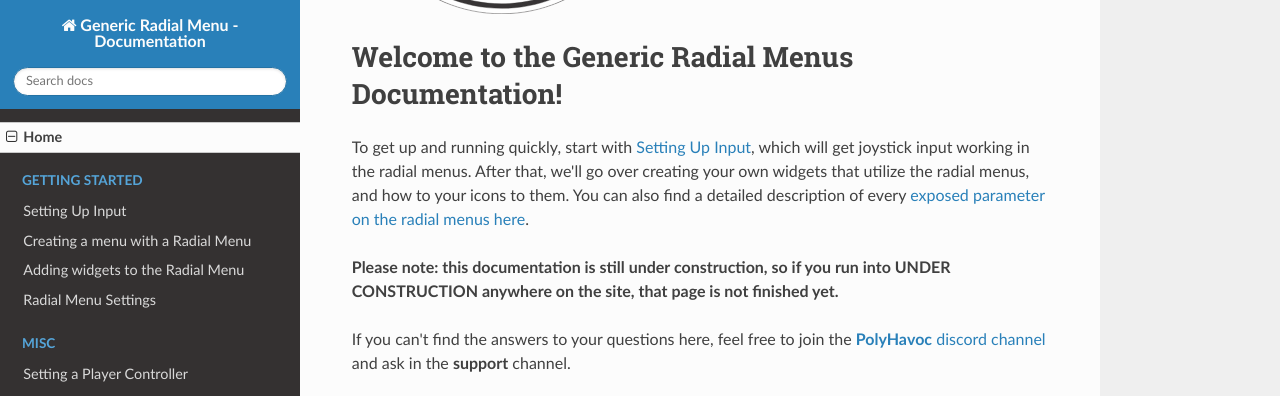
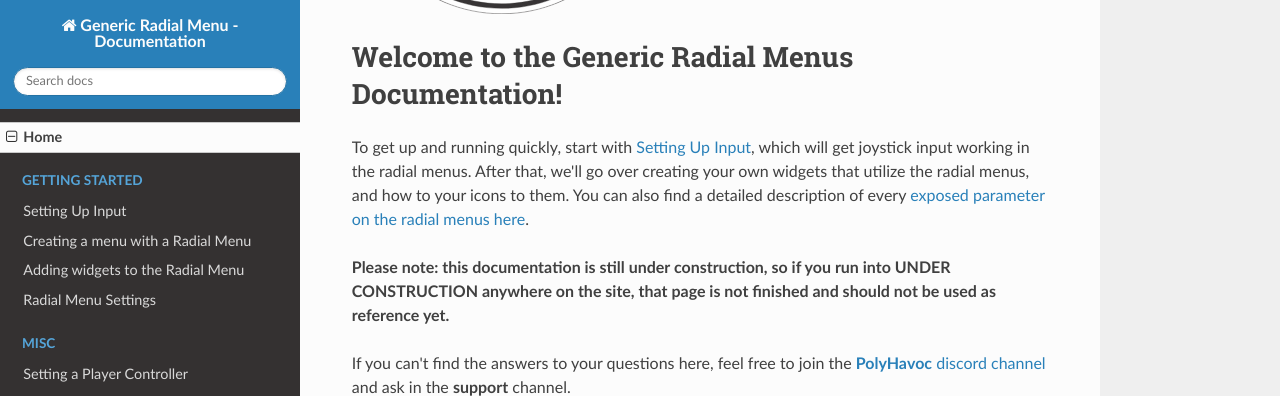
Before and after one commit to DeepFriedCircuits/GenericRadialMenus, an MkDocs documentation site: the page built from docs/index.md, in a window 1280 px wide and 900 px high, scrolled down 385 px, cut to the strip 0-396 px from the top of the window. Built offline with MkDocs 1.6.1, drawn with Linux system fonts in a browser that asks for light colours; nearby versions of some CDN libraries; old or Windows-style settings are respelled for this version of MkDocs.

Commit message:
Update index.md

```diff
--- a/docs/index.md
+++ b/docs/index.md
@@ -9,7 +9,8 @@ to them. You can also find a detailed description of every [exposed parameter on
 the radial menus here](./GettingStarted/RadialMenuSettings.md).
 
 **Please note: this documentation is still under construction, so if you run into
-UNDER CONSTRUCTION anywhere on the site, that page is not finished yet.**
+UNDER CONSTRUCTION anywhere on the site, that page is not finished and should not be used
+as reference yet.**
 
 If you can't find the answers to your questions here, feel free to join the [**PolyHavoc**
 discord channel](https://discord.gg/uqXdbEK) and ask in the **support** channel.
```
